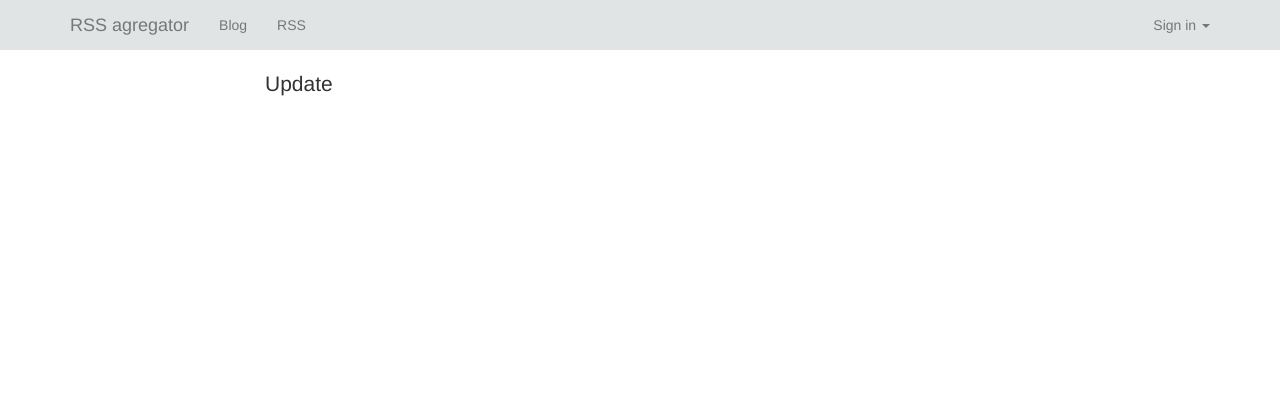
After one commit to dmmeteo/trydjango18, a Django app: page /aggregator/update/ in a window 1280 px wide. The commit adds this page. Shown: the top 420 px of the page. Run offline with Django 3.2, Linux system fonts and the light colour scheme; parts of the project's set-up code (start-up, migrations or seed data) failed here and were passed over; some libraries are stand-ins or nearby versions.

Commit message:
Changed urls, templates, views for aggregator app, configured permission to delete certain sources for certain user

```diff
--- a/aggregator/urls.py
+++ b/aggregator/urls.py
@@ -6,5 +6,5 @@ urlpatterns = [
     url(r'^$', views.home, name='home'),
     url(r'^add/$', views.add, name='add'),
     url(r'^edit/$', views.edit, name='edit'),
-    # url(r'^delete/(?P<doc_id>\w+)/$', views.delete, name='delete')
+    url(r'^update/$', views.update, name='update')
 ]
--- a/aggregator/views.py
+++ b/aggregator/views.py
@@ -30,6 +30,7 @@ def add(request):
 
         # Data that must to be send by means form in chouchdb
         data = {"date": datetime.datetime.now().strftime("%Y-%m-%d %H:%M:%S"), "title": title, "link": link,
+                "user": str(request.user),
                 "type": "source"}
         db.create(data)
 
@@ -40,11 +41,20 @@ def add(request):
     return render(request, 'aggregator/add.html', {'form': form})
 
 
+# Edit view deletes unneeded sources and show all available sources for certain user
 def edit(request):
     # Get our view from couchdb, set it to response variable and represent it likes rows
     response = db.view('subscriptions/source').rows
 
-    # Check our post data
+    # Define our empty list for values from couchdb
+    items = []
+
+    # Pass all keys though loop
+    for key in response:
+        if str(request.user) == key.value[2]:
+                items.append(key)
+
+    # Check our post data, when everyting is okay, delete checked source
     if 'delete' in request.POST:
         db.delete(db[request.POST['delete']])
 
@@ -53,4 +63,8 @@ def edit(request):
         return redirect('aggregator:edit')
 
     # Return our rendered template with reverse sorting a couch view
-    return render(request, 'aggregator/edit.html', {'response': sorted(response, reverse=True)})
+    return render(request, 'aggregator/edit.html', {'response': sorted(items, reverse=True)})
+
+
+def update(request):
+    return render(request, 'aggregator/update.html', {})
--- a/blog/urls.py
+++ b/blog/urls.py
@@ -3,6 +3,6 @@ from . import views
 
 urlpatterns = [
     url(r'^$', views.home, name='home'),
-    url(r'add/$', views.add_post, name='add_post'),
-    url(r'details/(?P<id>\d+)/$', views.details, name='details'),
+    url(r'^add/$', views.add_post, name='add_post'),
+    url(r'^details/(?P<id>\d+)/$', views.details, name='details'),
 ]
--- /dev/null
+++ b/templates/aggregator/update.html
@@ -0,0 +1,9 @@
+{% extends 'base.html' %}
+{% block head_title %}Update source{% endblock %}
+{% block content %}
+    <div class="row">
+    <div class="col-md-8 col-md-offset-2">
+        <p class="lead">Update</p>
+    </div>
+    </div>
+{% endblock %}
```
Also changed, not shown: templates/aggregator/edit.html (+4 -3 lines), templates/aggregator/home.html (+4 -3 lines).
